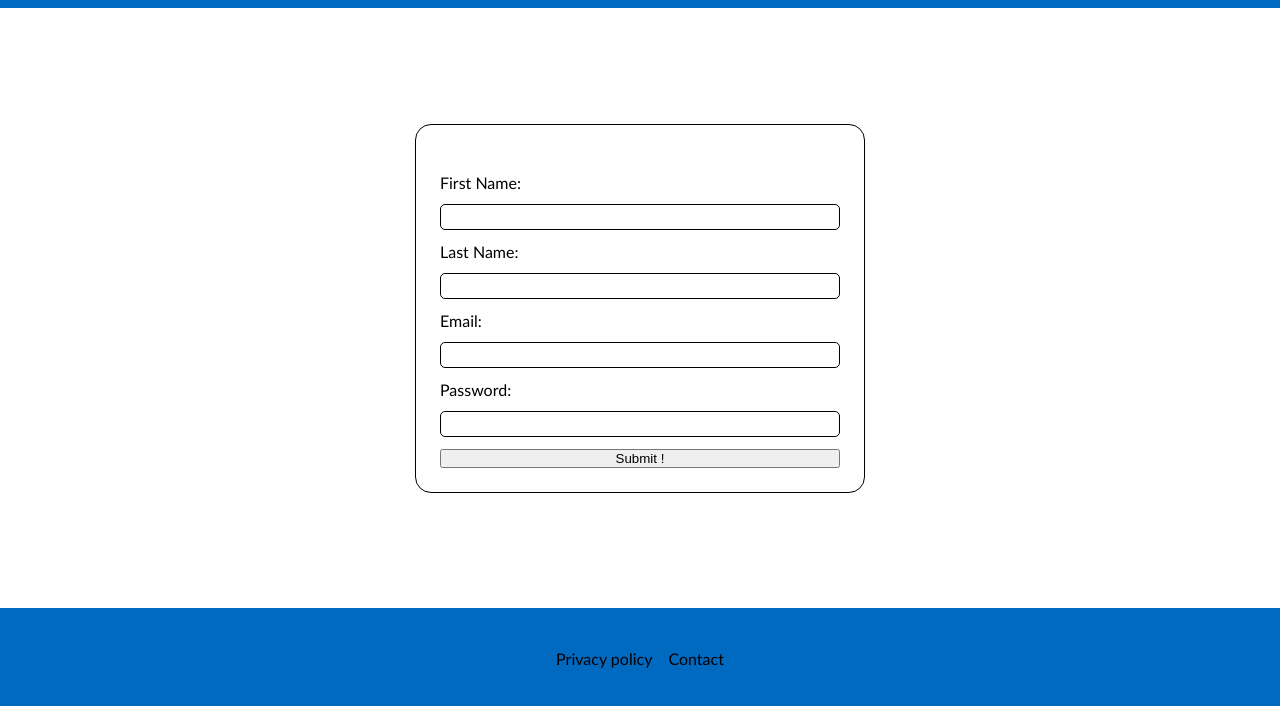
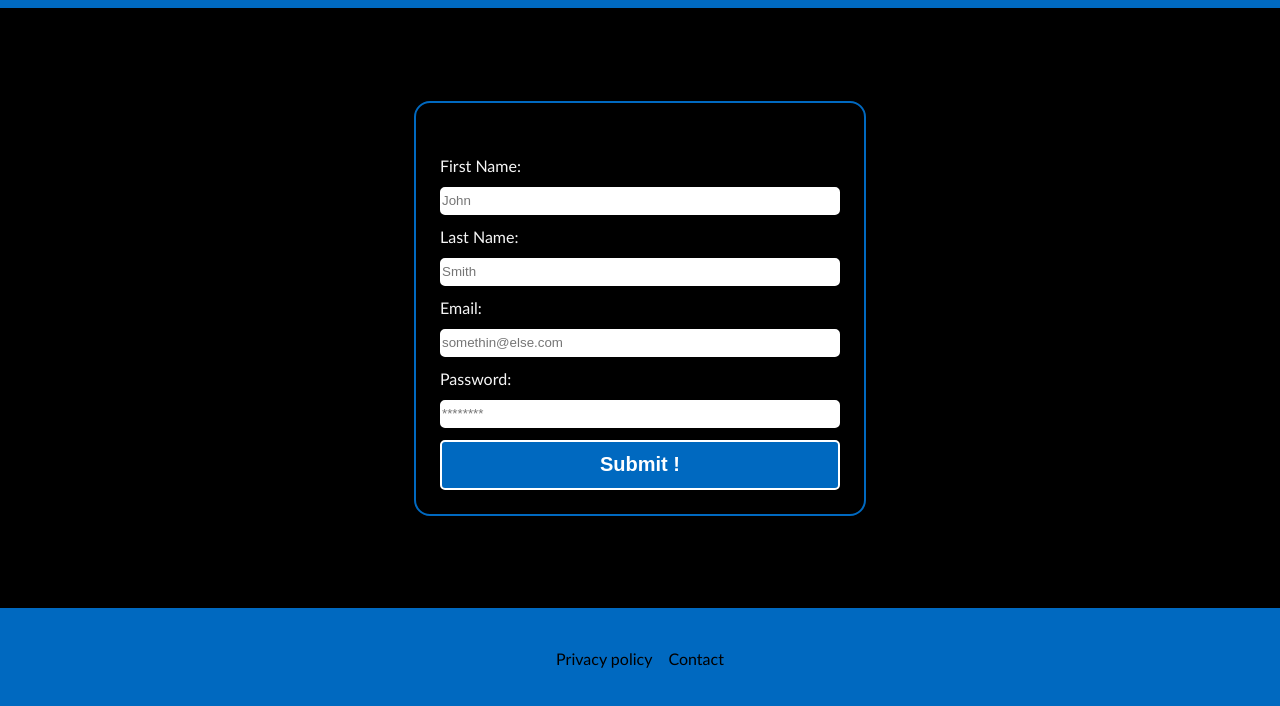
Before and after one commit to IordacheCatalin/registrationForm, a plain HTML site: page index.html in a window 1280 px wide. Shown: the part 92-798 px from the top of the page. Drawn offline with Linux system fonts and the light colour scheme.

Commit message:
Adding style

```diff
--- a/app.js
+++ b/app.js
@@ -30,9 +30,8 @@ if (!password.value.match(regexPassword)) {
    message.innerText += "\nPlease enter a valid password";
 }
 
-if (!message.innerTest)
+if (!message.innerText)
 {const success = document.querySelector("#success");
 success.innerText = "Congratulations, you have successfully register";}
 
-
 };
--- a/index.html
+++ b/index.html
@@ -4,7 +4,7 @@
     <meta charset="UTF-8" />
     <meta http-equiv="X-UA-Compatible" content="IE=edge" />
     <meta name="viewport" content="width=device-width, initial-scale=1.0" />
-    <title>Document</title>
+    <title>Registration form by Iordache Catalin</title>
     <link rel="stylesheet" href="style.css" />
   </head>
   <body>
@@ -17,13 +17,13 @@
         <div id="success"></div>
 
         <label for="first-name">First Name:</label>
-        <input type="text" id="firstName" name="firstName"  />
+        <input type="text" id="firstName" name="firstName" placeholder="John"/>
         <label for="last-name">Last Name:</label>
-        <input type="text" id="lastName" name="lastName" />
+        <input type="text" id="lastName" name="lastName" placeholder="Smith" />
         <label for="email">Email:</label>
-        <input type="email" id="email" name="email" />
+        <input type="email" id="email" name="email" placeholder="somethin@else.com"/>
         <label for="password">Password:</label>
-        <input type="password" id="password" name="password" />
+        <input type="password" id="password" name="password" placeholder="********"/>
         <button type="submit">Submit !</button>
       </form>
     </div>
--- a/style.css
+++ b/style.css
@@ -10,7 +10,7 @@ body {
     min-height: 100vh;
     justify-content: space-between;
     font-family: 'Trebuchet MS', 'Lucida Sans Unicode', 'Lucida Grande', 'Lucida Sans', Arial, sans-serif;
-
+    background-color: black;
 }
 
 #header,
@@ -37,24 +37,45 @@ body {
     margin: 0 auto;
     gap: 12px;
     padding: 24px;
-    border: solid 1px black;
+    border: solid 2px #0069c0;
     border-radius: 16px;
 
 }
 
 #message {
     color: red;
-    font-size: 20px;
+    font-size: 16px;
     font-weight: bold;
+    margin-bottom: 5px;
+
 }
 #success {
     color: rgb(42, 209, 0);
-    font-size: 20px;
+    font-size: 16px;
     font-weight: bold;
 }
 
 input {
-    border: solid 1px black;
+    border: solid 2px #ffffff;
     border-radius: 5px;
     height: 24px;
 }
+
+label {
+    color: whitesmoke;
+}
+
+button {
+    min-height: 50px;
+    background-color: #0069c0;
+    font-size: 20px;
+    font-weight: bold;
+    color: #ffffff;
+    border: solid 2px #ffffff;
+    border-radius: 5px;
+}
+
+button:hover {
+    background-color: #005092;
+   letter-spacing: 3px;
+}
```
Also changed, not shown: Assets/Registration form.jpg (added).
